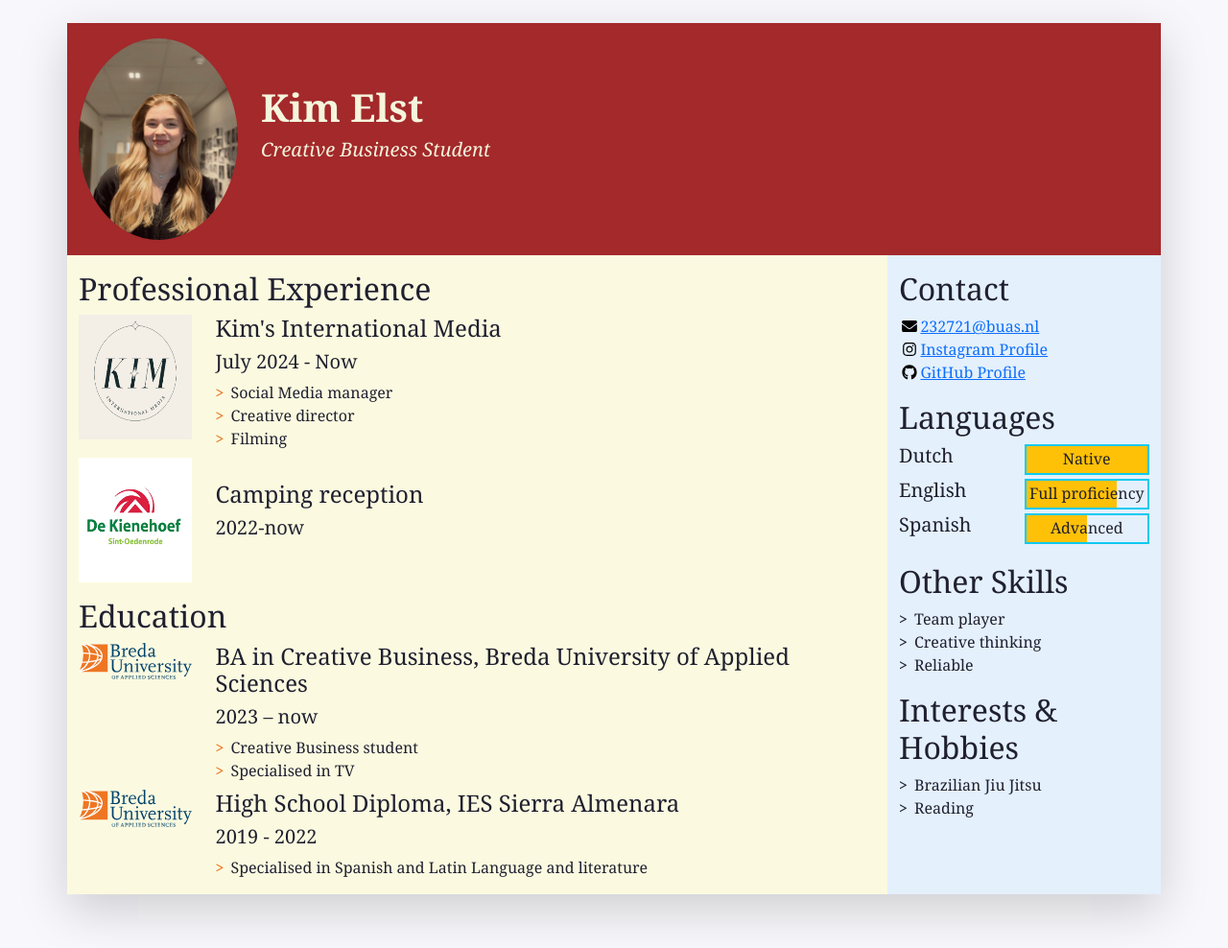
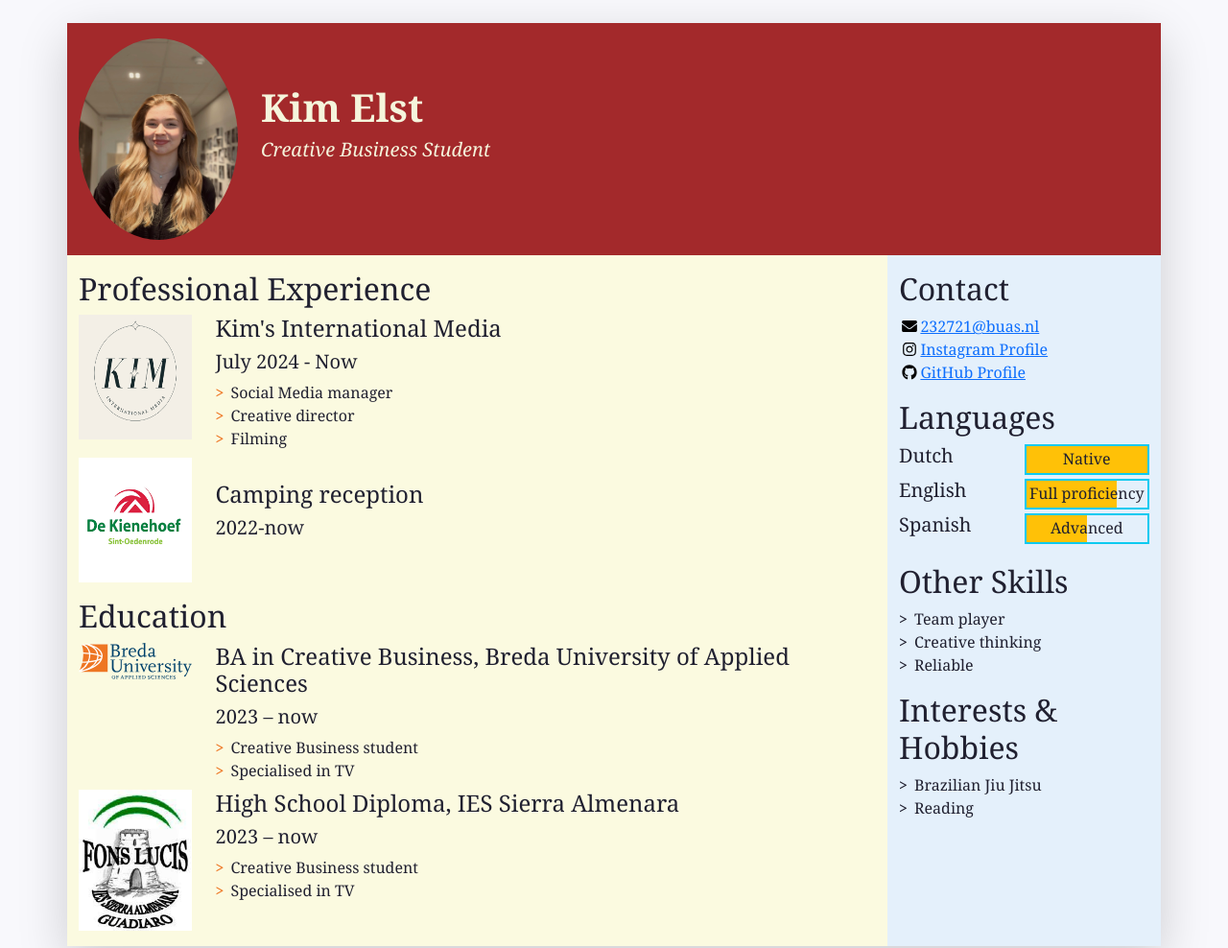
Before and after one commit to KimElst/CV, a plain HTML site: page index.html in a window 1280 px wide. Shown: the top 988 px of the page at 96% size. Drawn offline with nearby package versions, Linux system fonts and the light colour scheme.

Commit message:
spanishc school

```diff
--- a/index.html
+++ b/index.html
@@ -142,13 +142,16 @@
               <!-- 2nd item in education -->
               <li class="biography-item row mb-2">
                 <div class="logo-container col-3 col-sm-2 col-md-3 col-lg-2">
-                <img class="biography-logo mw-100 d-block mx-auto" src="images/schools/logo-buas.svg" alt="School in spain" width="120">
-				  </div>
+                  <img class="biography-logo mw-100 d-block mx-auto" src="images/schools/ies.jpeg" alt="School in spain" width="120">
+                </div>
                 <div class="biography-contents col-9 col-sm-10 col-md-9 col-lg-10">
-                  <h4>High School Diploma,&nbsp;IES Sierra Almenara &nbsp;&nbsp;</h4>
-                  <h5>2019 - 2022</h5>
+                  <h4>High School Diploma, IES Sierra Almenara</h4>
+                  <h5>2023 –&nbsp;now</h5>
+                  <!-- Use the list below to talk about minors, exchanges, extra-curricular activities. -->
                   <ul class="biography-details list-unstyled">
-                    <li>Specialised in Spanish and Latin Language and literature&nbsp;&nbsp;</li>
+                    <li>Creative Business student&nbsp;&nbsp;</li>
+                    <li>Specialised in TV&nbsp;</li>
+
                   </ul>
                 </div>
               </li>
```
